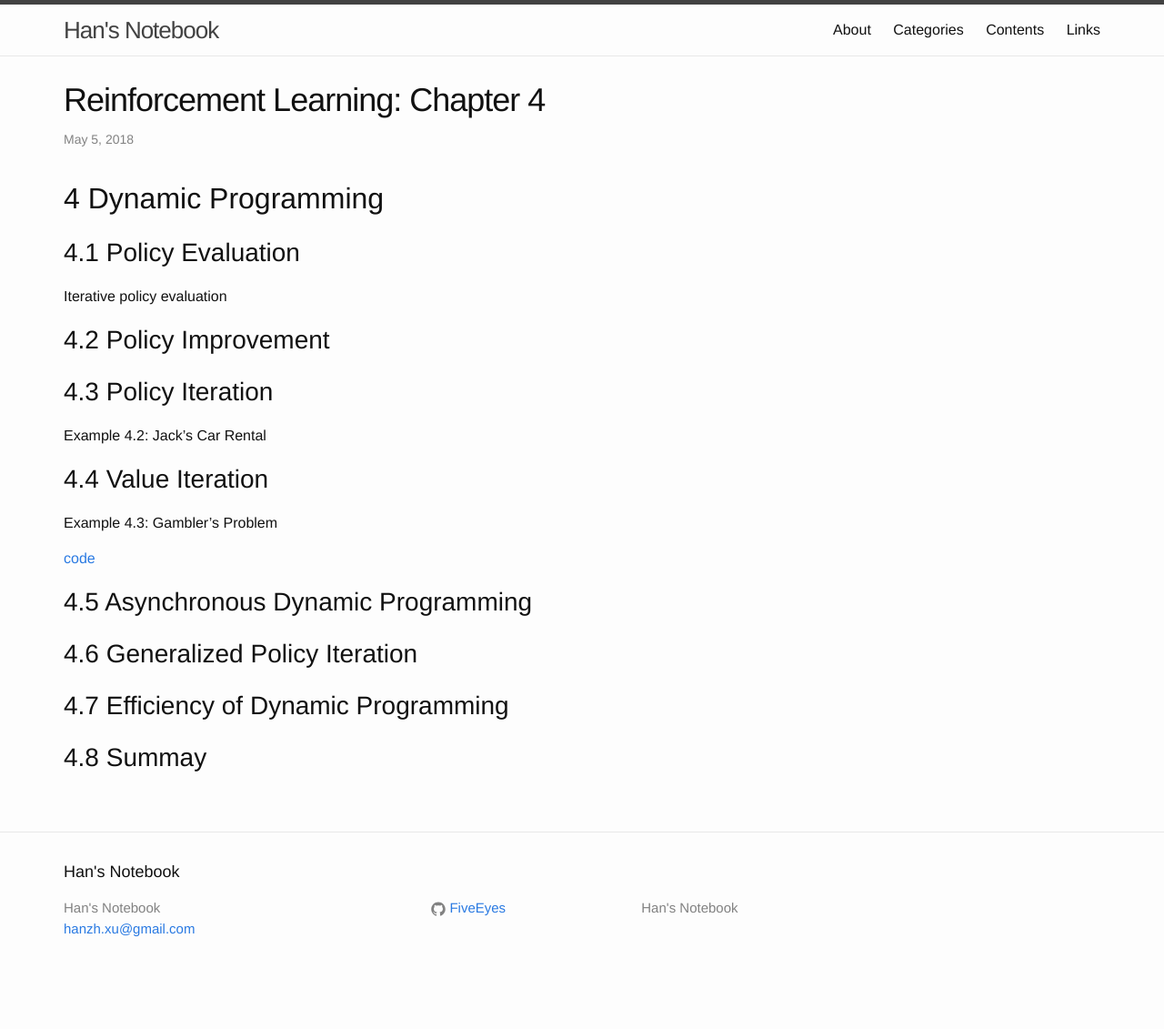
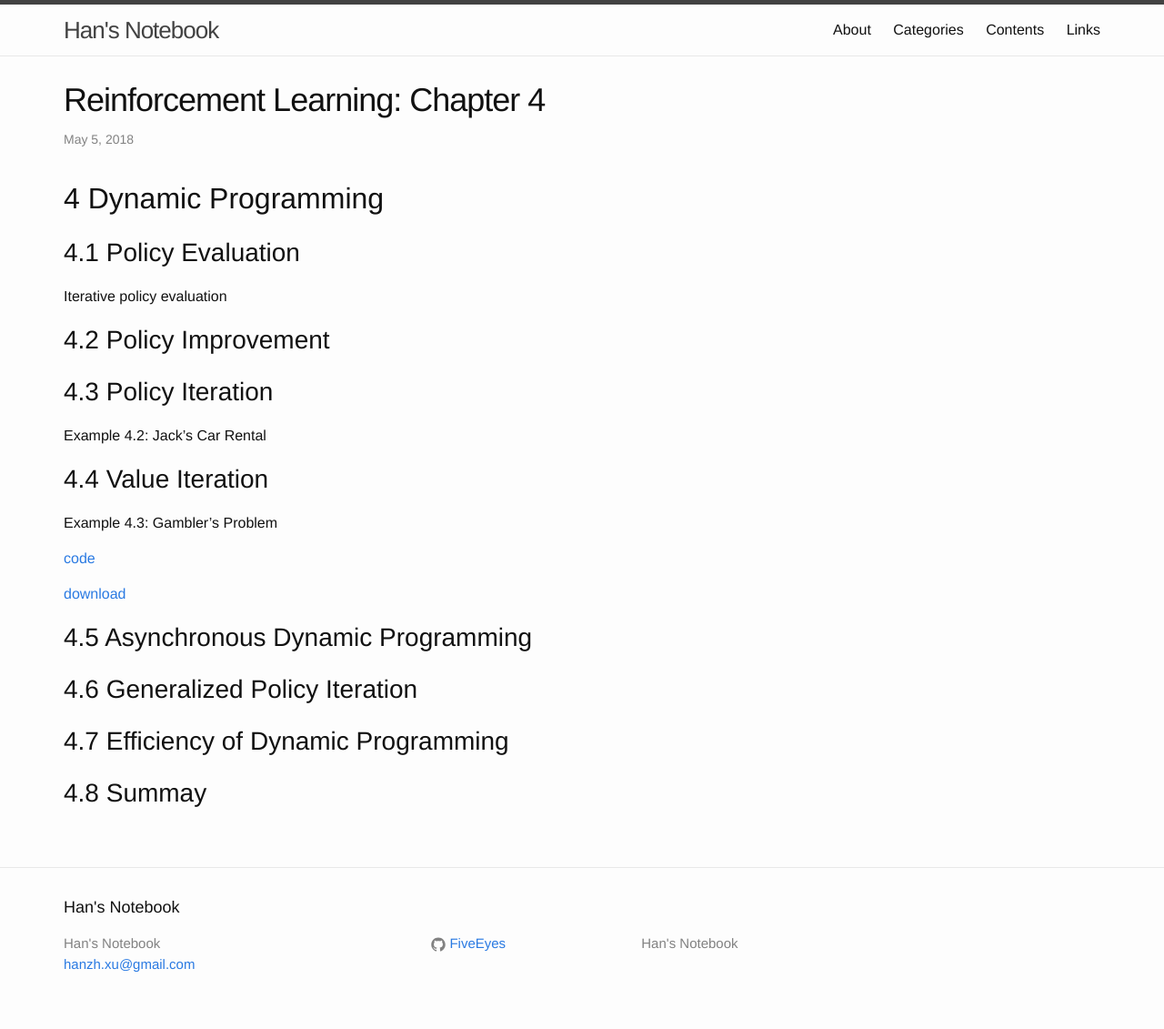
Before and after one commit to FiveEyes/FiveEyes.github.io, a Jekyll site: the page built from _posts/reinforcementlearningbook/2018-05-05-Sutton-Book-4.md, in a window 1280 px wide. Shown: the whole page at 91% size. Built offline with Jekyll 4.4.1, drawn with Linux system fonts in a browser that asks for light colours; before the commit the page ends 1092 px from its top, so only the background shows below that.

Commit message:
Update 2018-05-05-Sutton-Book-4.md

```diff
--- a/_posts/reinforcementlearningbook/2018-05-05-Sutton-Book-4.md
+++ b/_posts/reinforcementlearningbook/2018-05-05-Sutton-Book-4.md
@@ -21,7 +21,9 @@
 
 Example 4.3: Gambler's Problem
 
-[code]({{ site.url }}/assets/code/GamblersProblem.ipynb)
+[code](https://github.com/FiveEyes/FiveEyes.github.io/blob/master/assets/code/GamblersProblem.ipynb)
+
+[download]({{ site.url }}/assets/code/GamblersProblem.ipynb)
 
 ## 4.5 Asynchronous Dynamic Programming
 
```
